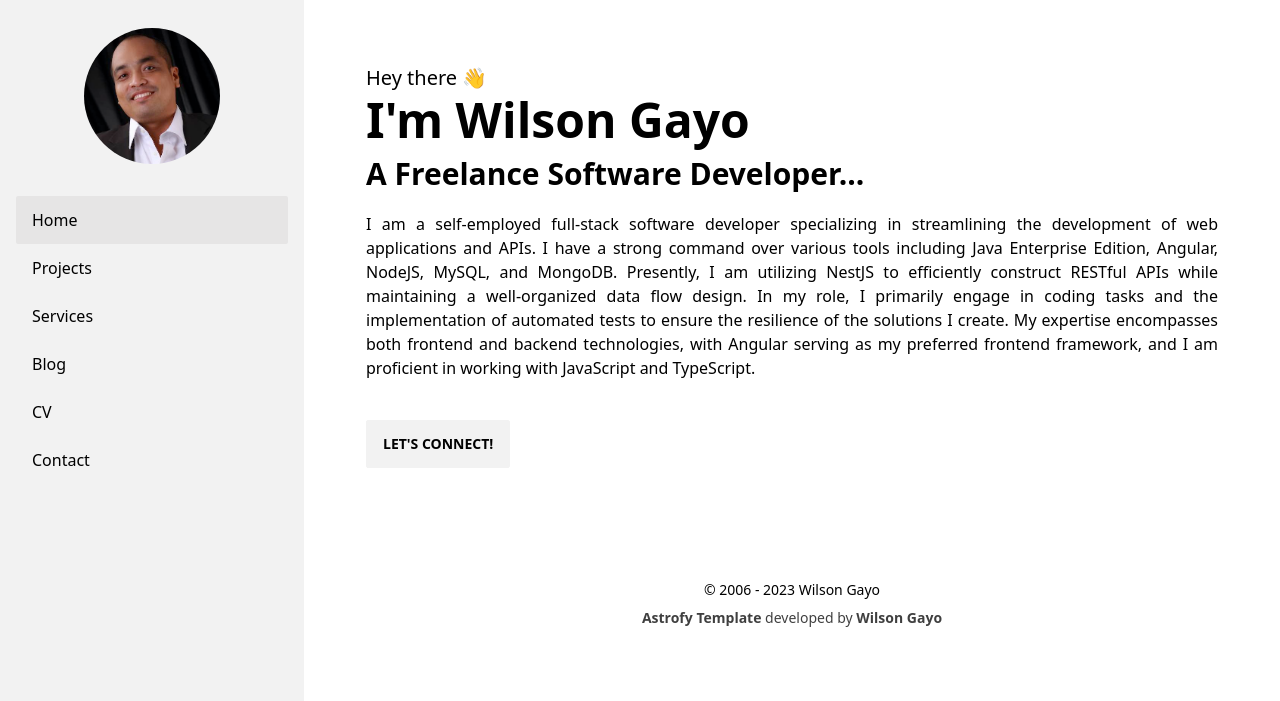
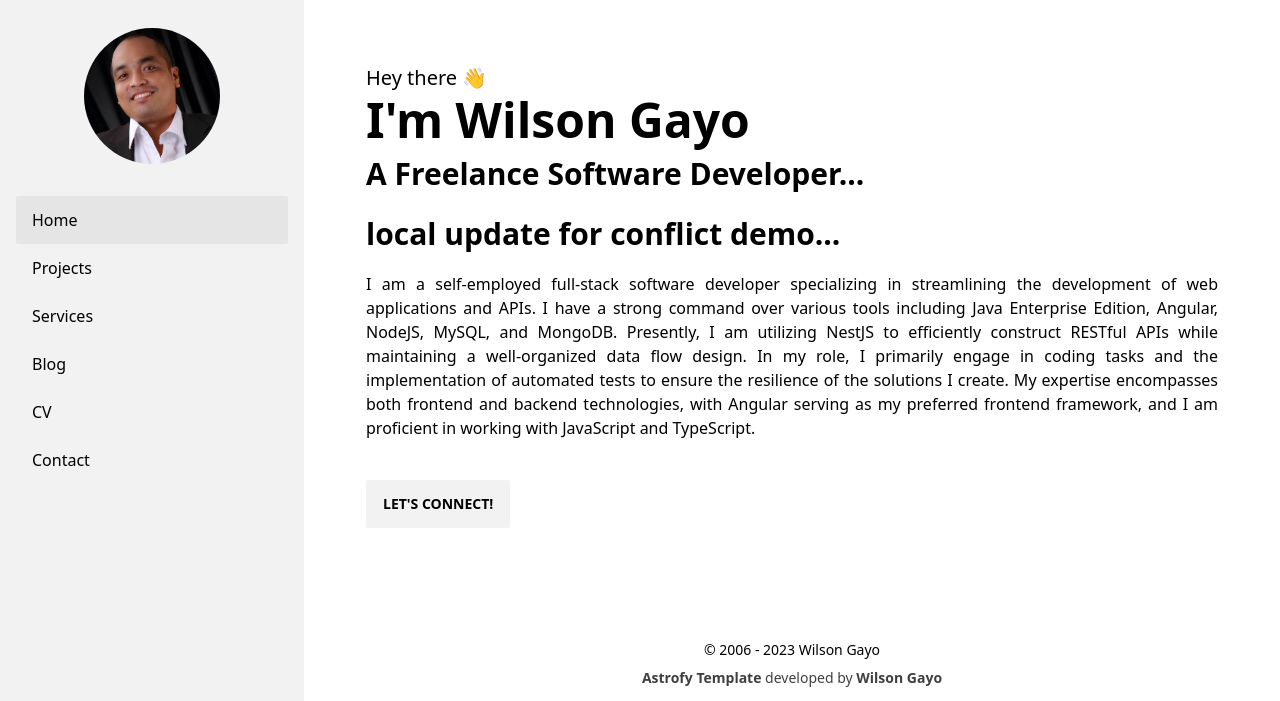
Before and after one commit to wilschoy78/wilschoy78.github.io, an Astro site: page / in a window 1280 px wide. Shown: the top 701 px of the page. Built offline with nearby package versions, Linux system fonts and the light colour scheme; Astro itself is replaced by a stand-in of ours.

Commit message:
update local demo conflict

```diff
--- a/src/pages/index.astro
+++ b/src/pages/index.astro
@@ -13,6 +13,7 @@ const last_posts = posts.slice(0, 3);
     <div class="text-xl py-1">Hey there 👋</div>
     <div class="text-5xl font-bold">I'm Wilson Gayo</div>
     <div class="text-3xl py-3 font-bold">A Freelance Software Developer...</div>
+    <div class="text-3xl py-3 font-bold">local update for conflict demo...</div>
     <div class="py-2 text-justify">
       <text>
         I am a self-employed full-stack software developer specializing in streamlining the development of web applications and APIs.
```
